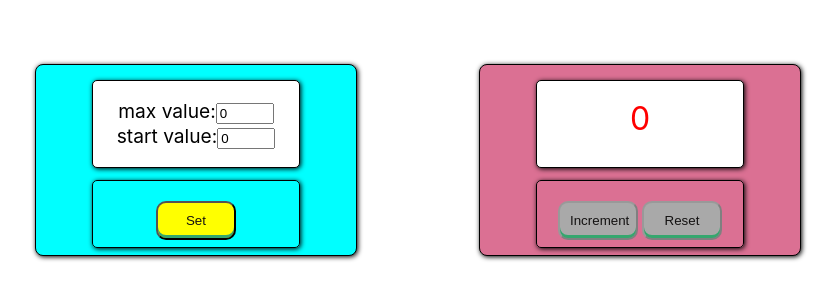
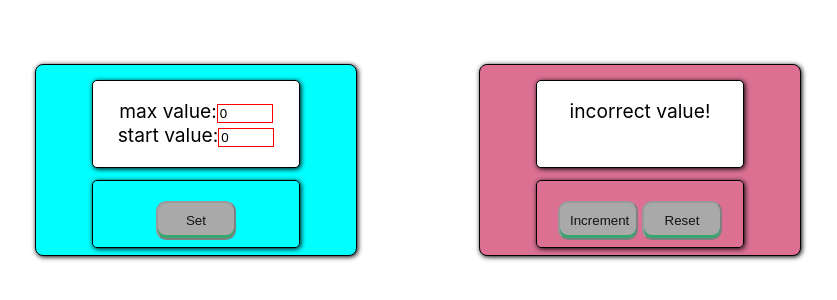
Before and after one commit to Tsyriulnikov/counter, a React (Create React App) app: page / in a window 1280 px wide. Shown: the part 246-546 px from the top of the page, without its empty margins (217-1054 px from the left). Built offline with nearby package versions, Linux system fonts and the light colour scheme.

Commit message:
counter 17_04_22 clear error

```diff
--- a/src/App.tsx
+++ b/src/App.tsx
@@ -7,26 +7,28 @@ import Button from "./Button";
 const App: React.FC = () => {
 
     let [maxValue, setMaxValue] = useState<string>("0")
+    let [startValueTemp, setStartValueTemp] = useState<string>("0")
     let [startValue, setStartValue] = useState<string>("0")
     let [set, setSet] = useState<boolean>(true)
-    let [errorMax, setErrorMax] = useState<boolean>(false)
-    let [errorStart, setErrorStart] = useState<boolean>(false)
+    let [error, setError] = useState<boolean>(false)
 
 //Инициализация счётчика после перезагрузки страницы.Берём значение из localStorage
     useEffect(() => {
         let maxValueStorage = localStorage.getItem("maxValue");
         if (maxValueStorage) setMaxValue(JSON.parse(maxValueStorage))
-    }, [])
-    useEffect(() => {
         let startValueStorage = localStorage.getItem("startValue");
-        if (startValueStorage) setStartValue(JSON.parse(startValueStorage))
+        if (startValueStorage) {
+            setStartValueTemp(JSON.parse(startValueStorage))
+            setStartValue(JSON.parse(startValueStorage))
+        };
+
     }, [])
 
-
     const setCounter = () => {
-        // setSet(true)
+         setSet(true)
+        setStartValue(startValueTemp)
         localStorage.setItem('maxValue', JSON.stringify(parseInt(maxValue)))
-        localStorage.setItem('startValue', JSON.stringify(parseInt(startValue)))
+        localStorage.setItem('startValue', JSON.stringify(parseInt(startValueTemp)))
     }
 //Проверка ввода на валидность число - строка
     const filterInt = (value: string) => {
@@ -42,13 +44,16 @@ const App: React.FC = () => {
 
     //Обработка стартового значения
     const startValueHandler = (e: ChangeEvent<HTMLInputElement>) => {
-        setStartValue(e.currentTarget.value)
+        setStartValueTemp(e.currentTarget.value)
     }
 
     useEffect(() => {
-        isNaN(filterInt(maxValue)) ? setErrorMax(true) : setErrorMax(false)
-        isNaN(filterInt(startValue)) ? setErrorStart(true) : setErrorStart(false)
-        errorMax || errorStart ? setSet(true) : setSet(false)
+        isNaN(filterInt(startValueTemp)) ||
+        isNaN(filterInt(maxValue)) ||
+         parseInt(startValueTemp)>=parseInt(maxValue)
+            ? setError(true) : setError(false)
+
+         error ? setSet(true) : setSet(false)
     });
 
 
@@ -60,7 +65,7 @@ const App: React.FC = () => {
                     <div>
                        <span>max value:
 
-                           <input className={errorMax ? s.error : ""}
+                           <input className={error ? s.error : ""}
 
                                   value={maxValue}
 
@@ -69,8 +74,8 @@ const App: React.FC = () => {
                            </span>
                         <br/>
                         <span>start value:
-                           <input className={errorStart ? s.error : ""}
-                                  value={startValue}
+                           <input className={error ? s.error : ""}
+                                  value={startValueTemp}
                                   onChange={startValueHandler}/>
                        </span>
                     </div>
@@ -84,7 +89,7 @@ const App: React.FC = () => {
                          startCount={parseInt(startValue)}
                          maxCount={parseInt(maxValue)}
                          set={set}
-                         error={errorMax || errorStart}
+                         error={error}
             />
         </div>
     )
--- a/src/CounterMain.tsx
+++ b/src/CounterMain.tsx
@@ -10,7 +10,7 @@ type CountMainPropsType = {
 }
 
 const CounterMain: React.FC<CountMainPropsType> = (props) => {
-    const [count, setCount] = useState<number>(0)
+    const [count, setCount] = useState<number>(props.startCount)
     const messegeInputValue: string = "enter value and press SET"
     const messegeIncorrect: string = "incorrect value!"
 
@@ -20,8 +20,8 @@ const CounterMain: React.FC<CountMainPropsType> = (props) => {
         if (startValueStorage) setCount(JSON.parse(startValueStorage))
     }, [])
 
-//Закидываем счётчик в localStorage. Отслеживаем изменения по count
-    useEffect(() => localStorage.setItem('currentCount', JSON.stringify(count)), [count]);
+// //Закидываем счётчик в localStorage. Отслеживаем изменения по count
+//     useEffect(() => localStorage.setItem('currentCount', JSON.stringify(count)), [count]);
 
 //
     useEffect(() => {
```
